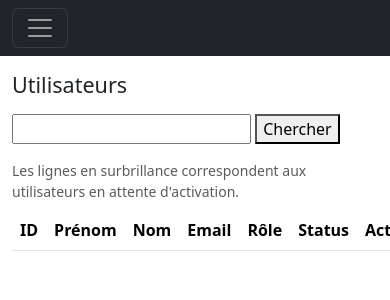
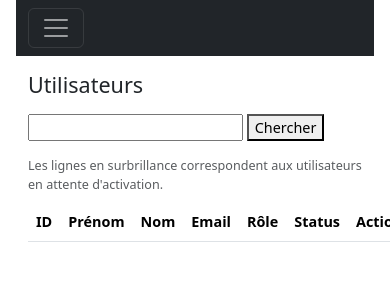
Before and after one commit to sophieetstephen/vehicules, a Python web app: template templates/admin_users.html in a window 390 px wide; the page is wider, and only the part inside the window is pictured. Shown: the top 300 px of that part. Run offline with Jinja, Linux system fonts and the light colour scheme; the template is opened without the code that fills it, so the values that code supplies are empty.

Commit message:
Improve mobile styles

```diff
--- a/static/styles.css
+++ b/static/styles.css
@@ -1,4 +1,21 @@
-
 .bg-success-subtle{background:#d1e7dd}
 
-body { overflow-x: hidden; }
+@media (max-width: 768px) {
+  body {
+    font-size: 0.9rem;
+    padding: 0 1rem;
+  }
+
+  h1 {
+    font-size: 1.75rem;
+  }
+
+  h2 {
+    font-size: 1.5rem;
+  }
+
+  h1, h2, h3, h4, h5, h6 {
+    margin-top: 0.5rem;
+    margin-bottom: 0.5rem;
+  }
+}
```
